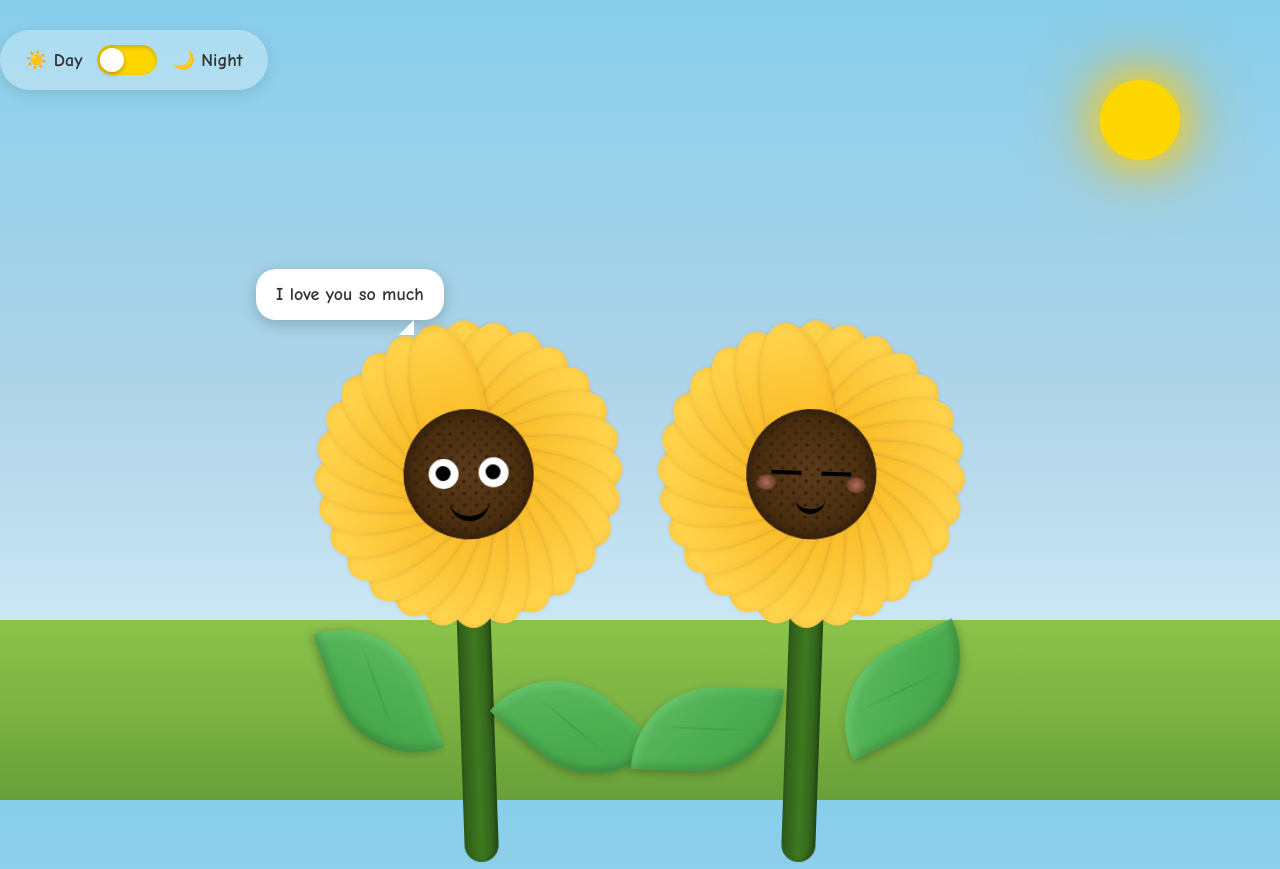
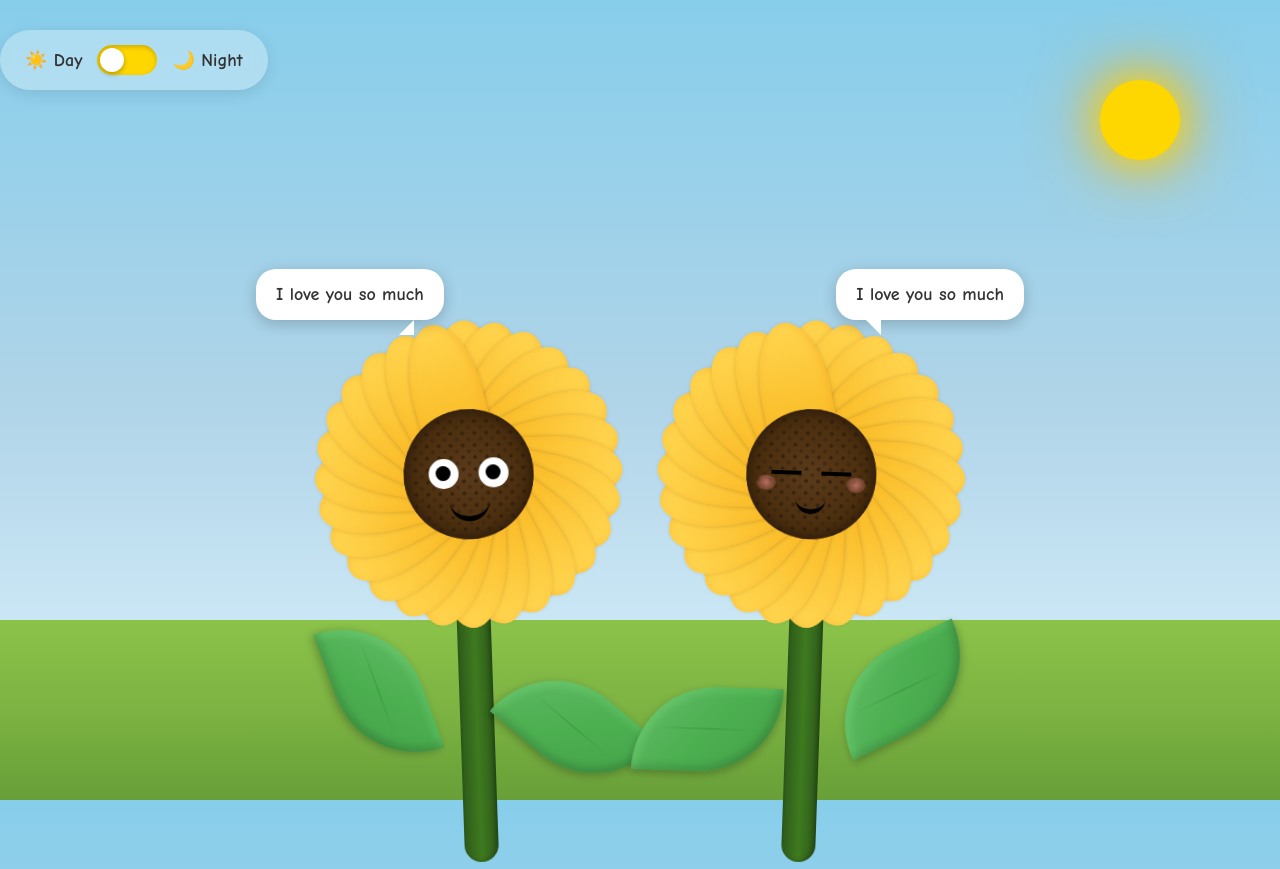
Before and after one commit to jrrity/flower, a plain HTML site: page index.html in a window 1280 px wide. Both pictures are taken after a click on the button "🌻 Start 🌻". Drawn offline with Linux system fonts and the light colour scheme.

Commit message:
Update index.html

```diff
--- a/index.html
+++ b/index.html
@@ -591,6 +591,7 @@
 
         <!-- Speech Bubbles -->
         <div class="speech-bubble bubble-left" id="bubbleLeft"></div>
+        <div class="speech-bubble bubble-right" id="bubbleRight"></div>
 
         <!-- Sun -->
         <div class="sun"></div>
@@ -723,15 +724,20 @@
 
         // Update speech bubbles based on mode
         function updateSpeechBubbles(isNight) {
-            if (isNight) {
-                bubbleLeft.textContent = "I love you so much";
-                bubbleRight.textContent = "";
-            } else {
-                bubbleLeft.textContent = "I love you so much";
-                setTimeout(() => bubbleRight.classList.add('show'), 200);
-            }
-            bubbleLeft.classList.add('show');
+    bubbleLeft.classList.remove('show');
+    bubbleRight.classList.remove('show');
+
+    setTimeout(() => {
+        bubbleLeft.textContent = "I love you so much";
+        bubbleLeft.classList.add('show');
+
+        if (!isNight) {
+            bubbleRight.textContent = "I love you so much";
+            bubbleRight.classList.add('show');
         }
+    }, 300);
+}
+
 
         // Toggle between day and night
         function toggleMode() {
```
